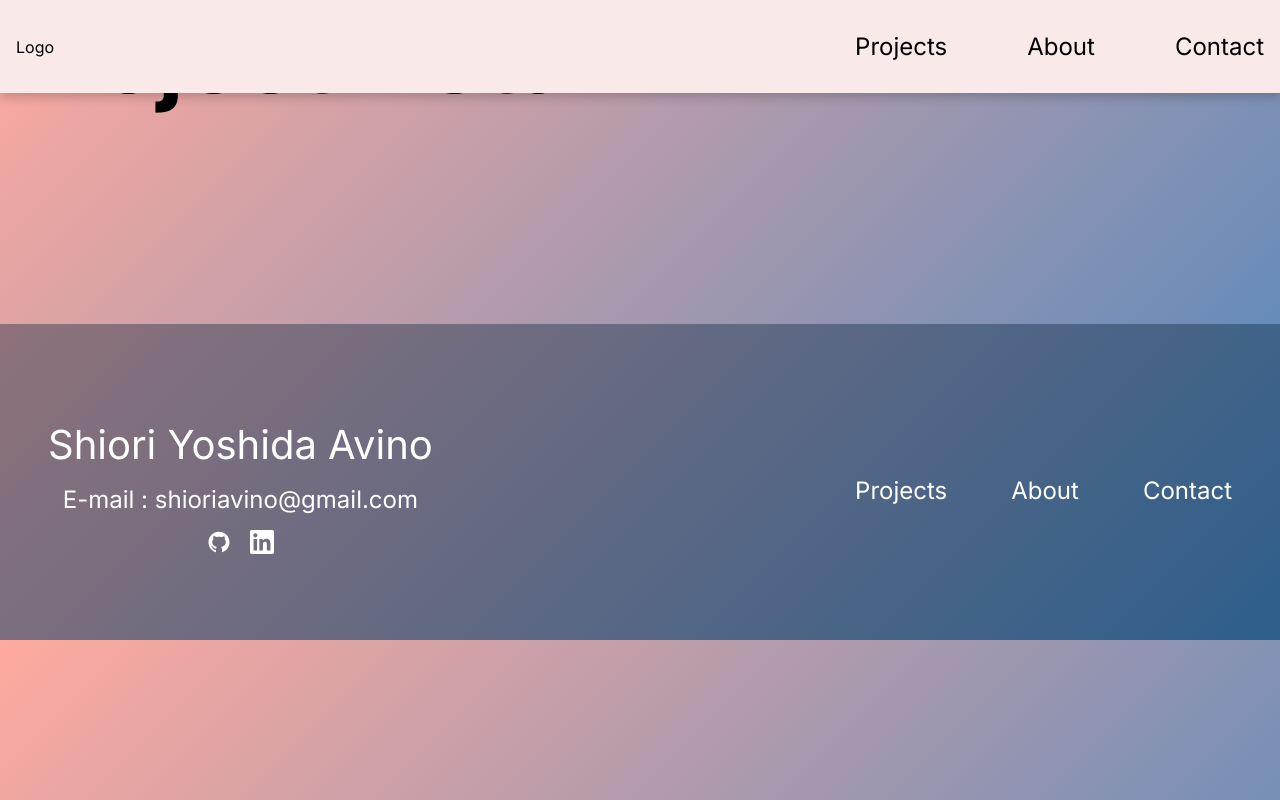
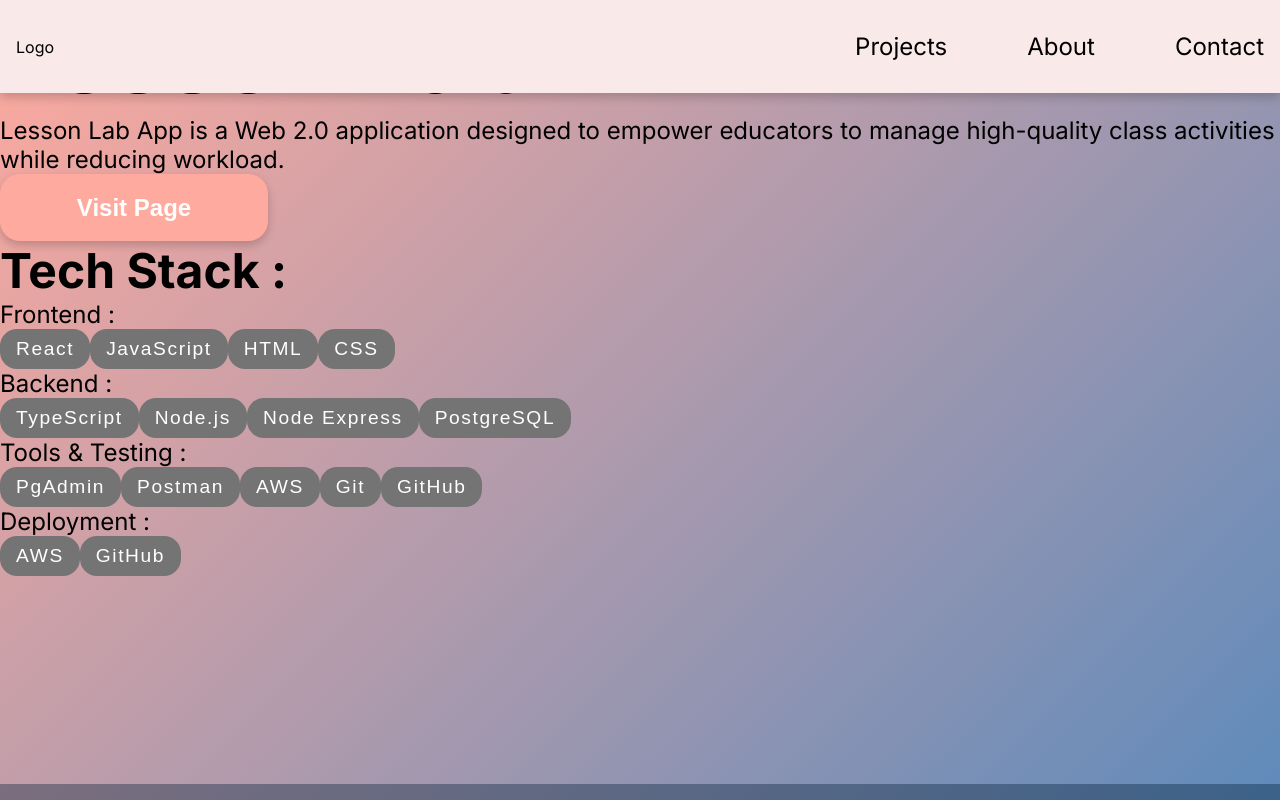
Before and after one commit to CocoTapi/portfolio-nextjs, a Next.js app: page /lesson-lab in a window 1280 px wide. Shown: the top 800 px of the page. Built offline with nearby package versions, Linux system fonts and the light colour scheme.

Commit message:
add detail page

```diff
--- a/app/[projectSlug]/page.tsx
+++ b/app/[projectSlug]/page.tsx
@@ -1,5 +1,63 @@
-export default function ProjectDetainPage(){
+import { projects_data } from "@/data/data"
+import { ProjectData } from "@/util/types";
+import { notFound } from "next/navigation";
+import classes from "./page.module.css";
+import MediumButton from "@/components/UI/medium-button";
+import Tag from "@/components/UI/tag";
+
+async function getProject(slug: string): Promise<ProjectData | undefined> {
+    const project = projects_data.projects.find((project) =>
+        project.slug === slug
+    );
+
+    return project ? project : undefined;
+}
+
+export default async function ProjectDetainPage({ params }: any){
+    const project = await getProject(params.projectSlug);
+
+    if(!project) {
+        notFound();
+    }
+
     return (
-        <h1>Project Detail</h1>
+        <div className={classes.detailFrame}>
+            <div className={classes.detailContent}>
+                <h1>{project.project_title}</h1>
+                <p>{project.project_summary}</p>
+                <MediumButton>Visit Page</MediumButton>
+                <div className={classes.imgFrame}>
+
+                </div>
+                <div className={classes.detailSection}>
+                    <h3>Tech Stack :</h3>
+                    <div className={classes.techGroup}>
+                        <p>Frontend :</p>
+                        {project.project_details.frontend_tech.map((tech) =>
+                            <Tag>{tech}</Tag>
+                        )}
+                    </div>
+                    <div className={classes.techGroup}>
+                        <p>Backend :</p>
+                        {project.project_details.backend_tech.map((tech) =>
+                            <Tag>{tech}</Tag>
+                        )}
+                    </div>
+                    <div className={classes.techGroup}>
+                        <p>Tools & Testing :</p>
+                        {project.project_details.tools_tech.map((tech) =>
+                            <Tag>{tech}</Tag>
+                        )}
+                    </div>
+                    <div className={classes.techGroup}>
+                        <p>Deployment :</p>
+                        {project.project_details.deployment_tech.map((tech) =>
+                            <Tag>{tech}</Tag>
+                        )}
+                    </div>
+                </div>
+
+            </div>
+        </div>
     )
 }
--- a/data/data.ts
+++ b/data/data.ts
@@ -23,7 +23,7 @@ export const profile_data: ProfileData = {
         'Modern React with Redux 2023 | Udemy',
         'JavaScript Algorithms and Data Structures Masterclass | Udemy',
         'The Complete SQL Bootcamp: Go from Zaro to Hero | Udemy',
-        'Angular - The Complete Guide (2024 Edition) | Udemy (Ongoing)'
+        'The Complete Angular Course: Beginner to Advanced | Udemy (Ongoing)'
     ],
 }
 
```
Also changed, not shown: app/[projectSlug]/page.module.css (added).
